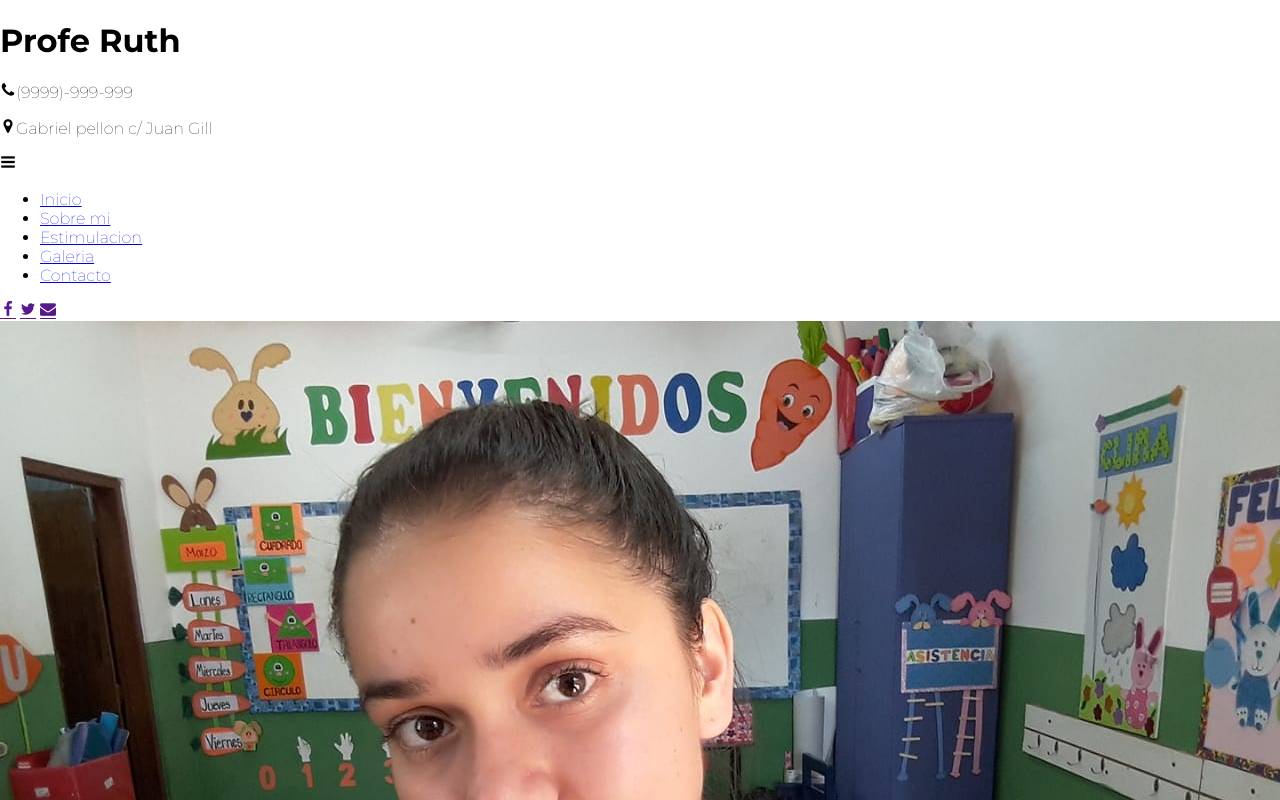
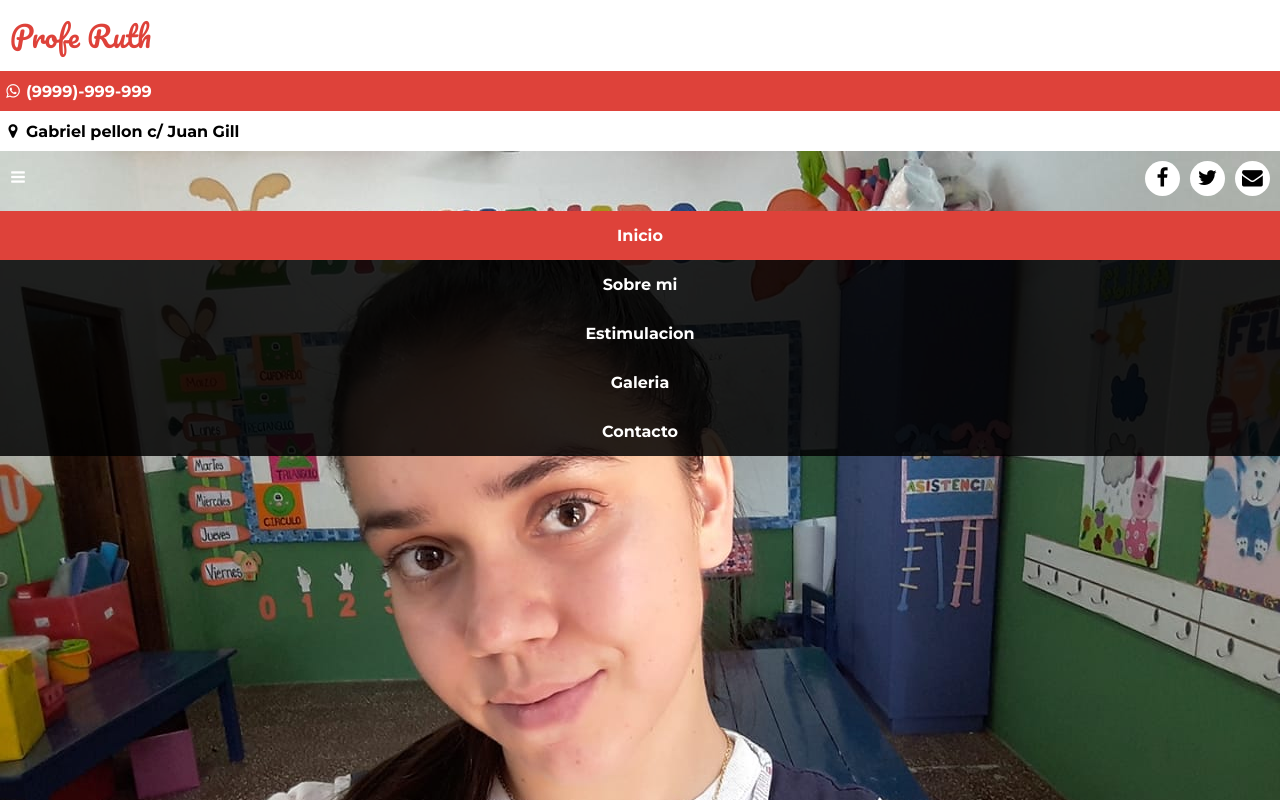
Before and after one commit to VicCabral/ProfeRuth, a plain HTML site: page index.html in a window 1280 px wide. Shown: the top 800 px of the page. Drawn offline with Linux system fonts and the light colour scheme.

Commit message:
menu transparencia

```diff
--- a/css/estilos.css
+++ b/css/estilos.css
@@ -5,6 +5,123 @@
 body{
     font-family: 'Montserrat', sans-serif;
     margin: 0;
-    font-weight: 500
+    font-weight: 600
 }
 /*---------------Estilos base-----------------------------*/
+
+img{
+    display: block;
+    width: 100%;
+    max-width: 100%;
+}
+h1, h2, h3, h4, h5, h6{
+    margin: 0;
+}
+
+.container {
+    width: 100%;
+    margin: auto;
+}
+
+.container--flex{
+    display: flex;
+    flex-wrap: wrap;
+    justify-content: space-between;
+    align-items: center;
+}
+
+.column{
+    width: 100%;
+}
+
+/*-----------------Estilos del header-------------------*/
+.main-header{
+    width: 100%;
+}
+.logo{
+    font-size: 1.8em;
+    color: #DE423A;
+    padding: 10px;
+    font-family: 'Pacifico', cursive;
+    font-weight: 100;
+}
+.main-header__contactInfo__phone {
+    background: #DE423A;
+    color: white;
+    margin: 0 auto;
+    padding: 10px;
+}
+.main-header__contactInfo__adress {
+    padding: 10px;
+    margin: 0;
+}
+.main-header [class*="icon-"]:before {
+    position: relative;
+    top: 2px;
+    right: 5px;
+}
+/*--------------Estilos del menu-----------*/
+.main-nav{
+    width: 100%;
+    position: relative;
+    z-index: 2000;
+    padding: 10px;
+}
+.icon-menu{
+    display: block;
+    color: white;
+}
+
+.social-icon{
+    display: flex;
+    justify-content: space-between;
+}
+.social-icon [class*="icon-"] {
+    color: black;
+    margin-left: 10px;
+    display: flex;
+    justify-content: center;
+    align-items: center;
+    font-size: 1.3em;
+    width: 35px;
+    height: 35px;
+    background: white;
+    border-radius: 50%;
+}
+
+.social-icon__link{
+    text-decoration: none;
+}
+
+.menu{
+    position: absolute;
+    top: 60px;
+    left: 0;
+    width: 100%;
+    background: rgba(0,0,0,.85);
+    padding: 0;
+    margin: 0;
+    list-style: none;
+    text-align: center;
+}
+
+.menu__link{
+    display: block;
+    padding: 15px;
+    color: white;
+    text-decoration: none;
+}
+.menu__link:hover{
+    background: #DE423A;
+}
+.menu__link--select {
+    background: #DE423A;
+
+}
+/*---------------------Estilos de banner----------------*/
+
+.banner{
+    margin-top: -55px;
+    position: relative;
+}
+.
--- a/css/font.css
+++ b/css/font.css
@@ -59,3 +59,6 @@
 .icon-menu:before {
   content: "\67";
 }
+.icon-whatsapp:before {
+  content: "\68";
+}
--- a/index.html
+++ b/index.html
@@ -15,7 +15,7 @@
             </div>
             <div class="main-header__contactInfo column column--50">
                 <p class="main-header__contactInfo__phone">
-                <span class="icon-contacto">(9999)-999-999</span>
+                <span class="icon-whatsapp">(9999)-999-999</span>
                 </p>
                 <p class="main-header__contactInfo__adress">
                 <span class="icon-ubicacion">Gabriel pellon c/ Juan Gill</span>
@@ -28,8 +28,8 @@
             <span class ="icon-menu" id="btnmenu"></span>
             <ul class="menu" id="menu">
                 <li class="menu__item"><a href="/" class="menu__link menu__link--select">Inicio</a></li>
-                <li class="menu__item"><a href="nosotros.html" class="menu__link">Sobre mi</a></li>
-                <li class="menu__item"><a href="estimulacion.html">Estimulacion</a></li>
+                <li class="menu__item"><a href="sobremi.html" class="menu__link">Sobre mi</a></li>
+                <li class="menu__item"><a href="estimulacion.html" class="menu__link">Estimulacion</a></li>
                 <li class="menu__item"><a href="galeria.html" class="menu__link">Galeria</a></li>
                 <li class="menu__item"><a href="contacto.html" class="menu__link">Contacto</a></li>
             </ul>
@@ -50,7 +50,7 @@
         <section class="group group--color">
             <div class="container">
                 <h2 class="main__title">Bienvenidos a mi pagina</h2>
-                <p class="main__txt">Ruth Candia, Docente de educacion incial</p>
+                <p class="main__txt">Ruth Candia, Docente de educacion inicial</p>
             </div>
         </section>
 
```
Also changed, not shown: font/barberia.ttf, font/barberia.woff, 2 other files.
